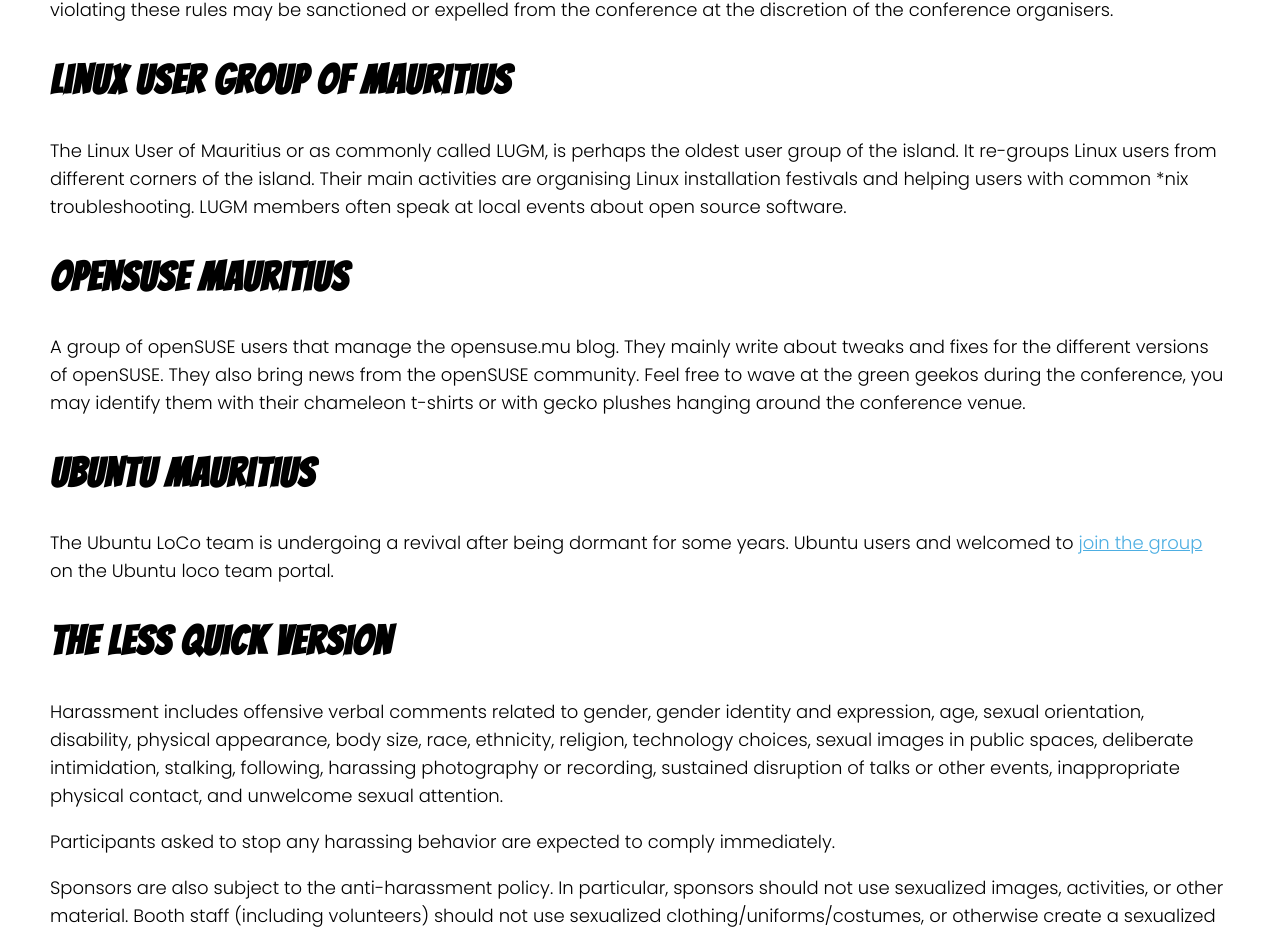
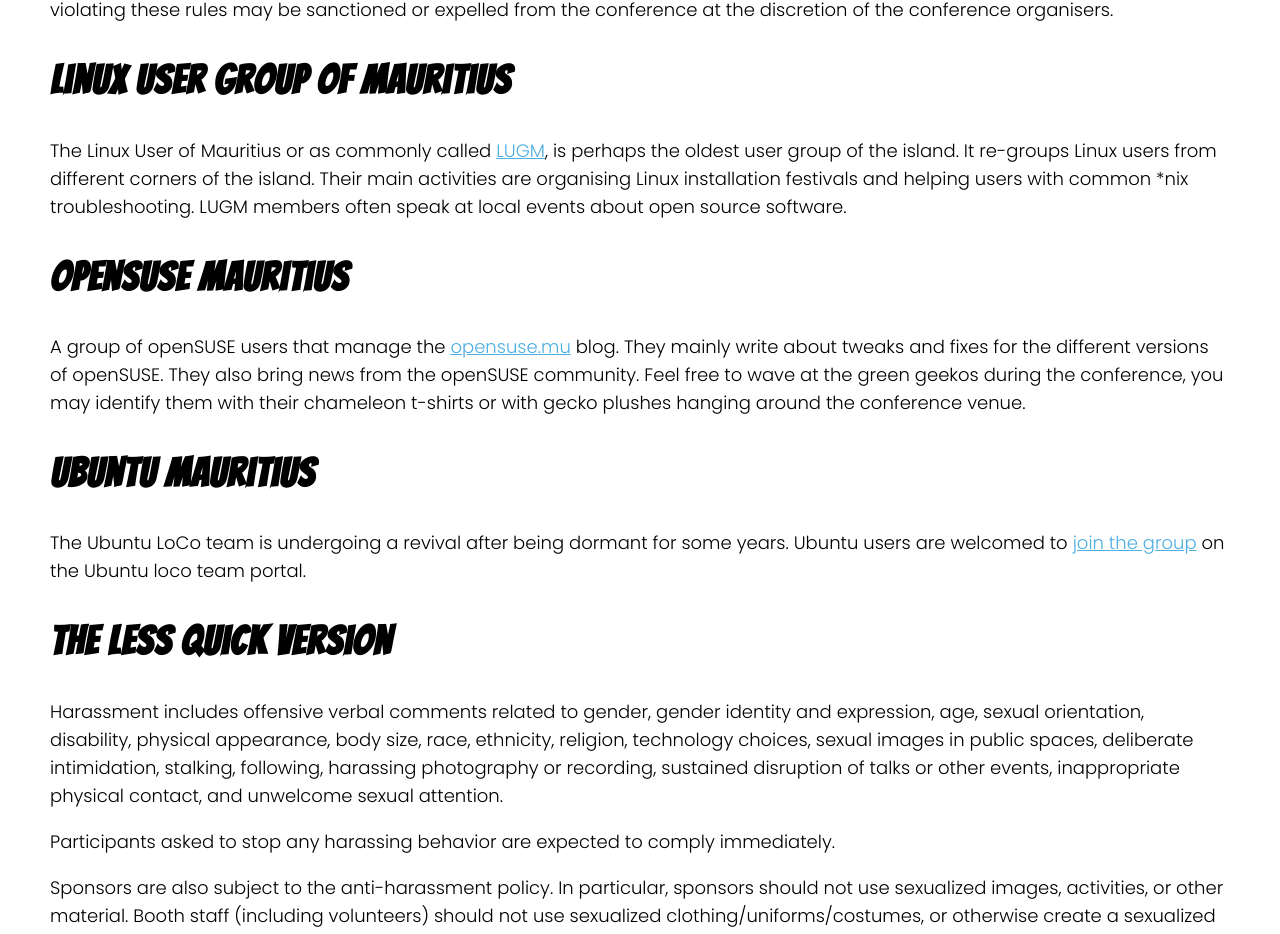
Before and after one commit to mscraftsman/devcon2021-web, a Vue app: page /community in a window 1280 px wide. Shown: the part 1175-2109 px from the top of the page. Built offline with nearby package versions, Linux system fonts and the light colour scheme; what v-tooltip, vue-js-modal would draw is missing.

Commit message:
added links to Linux groups

```diff
--- a/src/views/Community.vue
+++ b/src/views/Community.vue
@@ -32,26 +32,28 @@
 
       <h2>Linux User Group of Mauritius</h2>
       <p>
-        The Linux User of Mauritius or as commonly called LUGM, is perhaps the
-        oldest user group of the island. It re-groups Linux users from different
-        corners of the island. Their main activities are organising Linux
-        installation festivals and helping users with common *nix troubleshooting.
-        LUGM members often speak at local events about open source software.
+        The Linux User of Mauritius or as commonly called <a href="https://lugm.org">
+        LUGM</a>, is perhaps the oldest user group of the island. It re-groups Linux
+        users from different corners of the island. Their main activities are
+        organising Linux installation festivals and helping users with common *nix
+        troubleshooting. LUGM members often speak at local events about open source
+        software.
       </p>
 
       <h2>openSUSE Mauritius</h2>
       <p>
-        A group of openSUSE users that manage the opensuse.mu blog. They mainly
-        write about tweaks and fixes for the different versions of openSUSE. They
-        also bring news from the openSUSE community. Feel free to wave at the green
-        geekos during the conference, you may identify them with their chameleon
-        t-shirts or with gecko plushes hanging around the conference venue.
+        A group of openSUSE users that manage the <a href="https://opensuse.mu">
+        opensuse.mu</a> blog. They mainly write about tweaks and fixes for the
+        different versions of openSUSE. They also bring news from the openSUSE
+        community. Feel free to wave at the green geekos during the conference,
+        you may identify them with their chameleon t-shirts or with gecko plushes
+        hanging around the conference venue.
       </p>
 
       <h2>Ubuntu Mauritius</h2>
       <p>
         The Ubuntu LoCo team is undergoing a revival after being dormant for some
-        years. Ubuntu users and welcomed to <a href="https://loco.ubuntu.com/teams/ubuntu-mu/">
+        years. Ubuntu users are welcomed to <a href="https://loco.ubuntu.com/teams/ubuntu-mu/">
         join the group</a> on the Ubuntu loco team portal.
       </p>
 
```
Also changed, not shown: 1 other file (tests, documents, lock files or other folders).
